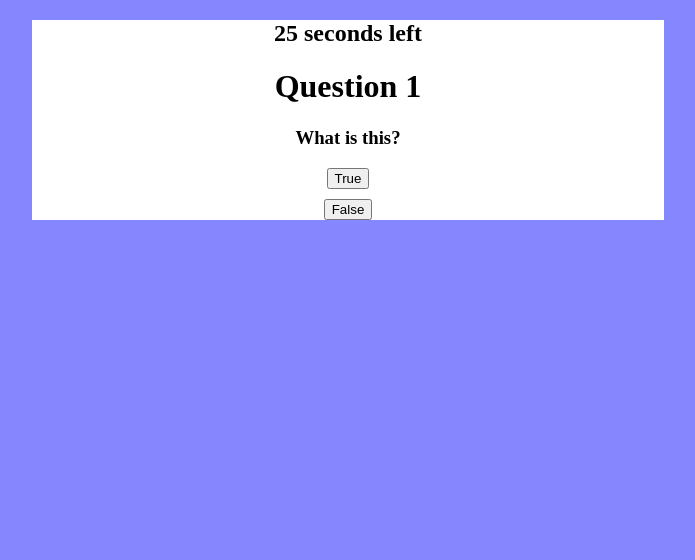
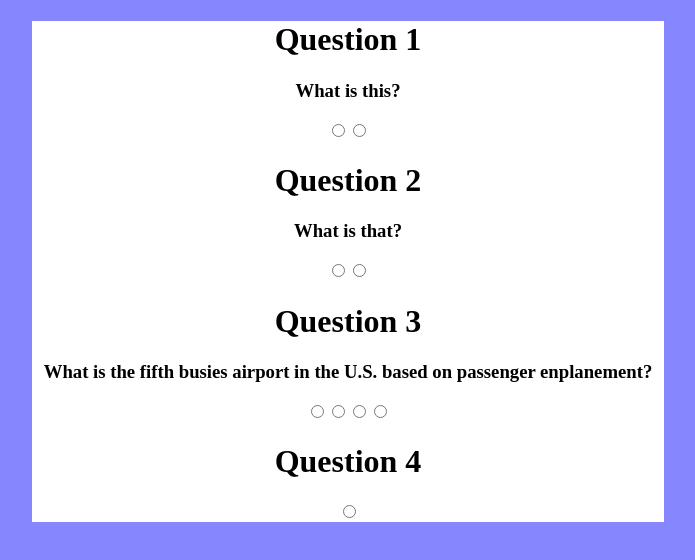
Before and after one commit to DanteFragapane/TriviaGame, a plain HTML site: page inidex.html in a window 1280 px wide. Shown: the whole page, without its empty margins (292-987 px from the left). Drawn offline with nearby package versions, Linux system fonts and the light colour scheme.

Commit message:
Rewrote a lot of the old code to match the new assignment I chose This assignment will be one page with multiple questions Previous assignment was one question at a time

```diff
--- a/assets/javascript/app.js
+++ b/assets/javascript/app.js
@@ -6,40 +6,42 @@ let maxTime = 30 // Maximum amount of seconds given to answer a question
 let timer = maxTime // Actual timer count
 
 // Creating the question view
-const createView = function createView (title = '', question = '', options = ['']) {
+const createView = function createView(number = 0, question = '', options = ['']) {
   let div = $('<div>', {
     class: 'question'
   })
   div.append($('<h1>', {
-    text: title
+    text: 'Question ' + number
   }))
   div.append($('<h3>', {
     text: question
   }))
-  options.forEach(option => {
+  for (let i = 0; i < options.length; i++) {
+    let option = options[i]
     if (option.match(/:answer/)) {
       option = option.replace(':answer', '')
-      div.append($('<button>', {
+      div.append($('<input>', {
+        type: 'radio',
         text: option,
-        class: 'answerOption answer'
+        class: 'answerOption answer ',
+        name: number,
+        value: i
       }))
     } else {
-      div.append($('<button>', {
+      div.append($('<input>', {
+        type: 'radio',
         text: option,
-        class: 'answerOption'
+        class: 'answerOption ',
+        name: number,
+        value: i
       }))
     }
-  })
+  }
   return div
 }
 
-const updateView = function updateView (question = createView) {
-  updateTimer(maxTime)
-  $('#question').html(question)
-}
-
 // Start timer for question
-const startTimer = function startTimer (seconds = maxTime) {
+const startTimer = function startTimer(seconds = maxTime) {
   updateTimer(maxTime)
   let counter = setInterval(function () {
     updateTimer(--timer)
@@ -51,51 +53,36 @@ const startTimer = function startTimer (seconds = maxTime) {
   return [counter, timeout]
 }
 
-const updateTimer = function updateTimer (seconds = timer) {
+const updateTimer = function updateTimer(seconds = timer) {
   $('#timer').html(seconds + ' seconds left')
 }
 
 // Stops the timer and the timeout
-const stopTimer = function stopTimer ([counter, timeout]) {
+const stopTimer = function stopTimer([counter, timeout]) {
   clearInterval(counter)
   clearTimeout(timeout)
   timer = maxTime
 }
 
-// Advance to next question, return that question
-const nextQuestion = function nextQuestion (questionArray = [], currentQuestion = 0) {
-  currentQuestion = currentQuestion + 1
-  updateView(questionArray[currentQuestion])
-  startTimer(maxTime)
-}
-
-// This will actually run the game
-const questionTime = function () {
-  let [counter, timeout] = startTimer()
-  $('#question').on('click', '.answerOption', function (event) {
-    stopTimer([counter, timeout])
-    const classArray = $(this).attr('class').split(' ') // Get an array of classes for the clicked button
-    console.log(classArray)
-    if (classArray.includes('answer')) { // Checking if the clicked button is the answer
-      correct = correct + 1
-    } else wrong = wrong + 1
-
-    question = nextQuestion(questionArray, currentQuestion)
-  })
-}
-// Setting up the questions
-let question = createView // Create a temporary question variable equal to a default question view
-
-// ``createView`` takes three parameters, a title, the question, and an array of answer choices, with one needing a ':answer' suffix,
+// Settinng up the questions
+// ``createView`` takes three parameters: a question number, a title, the question, and an array of answer choices, with one needing a ':answer' suffix,
 // to program the answer in
-const question1 = createView('Question 1', 'What is this?', ['True:answer', 'False'])
-question = question1 // Set the first question as the active question
-const question2 = createView('Question 2', 'What is that?', ['True', 'False:answer'])
+const question1 = createView(1, 'What is this?', ['True:answer', 'False'])
+const question2 = createView(2, 'What is that?', ['True', 'False:answer'])
+const question3 = createView(3, 'What is the fifth busies airport in the U.S. based on passenger enplanement?', ['JFK:answer', 'LAX', 'ORD', 'ATL'])
+const question4 = createView(4)
 
 // Creating an array with the questions inside
-const questionArray = [question1, question2]
+const questionArray = [question1, question2, question3, question4]
 
-updateView(question)
+$('#questions').append(questionArray)
 
-// Game logic
-questionTime()
+// let [counter, timeout] = startTimer()
+// $('#question').on('click', '.answerOption', function (event) {
+//   stopTimer([counter, timeout])
+//   const classArray = $(this).attr('class').split(' ') // Get an array of classes for the clicked button
+//   console.log(classArray)
+//   if (classArray.includes('answer')) { // Checking if the clicked button is the answer
+//     correct = correct + 1
+//   } else wrong = wrong + 1
+// }
--- a/inidex.html
+++ b/inidex.html
@@ -11,7 +11,7 @@
 <body>
     <div id='trivia'>
         <h2 id='timer'></h2>
-        <div id='question'></div>
+        <div id='questions'></div>
     </div>
 
     <script src='assets/javascript/app.js'></script>
```
